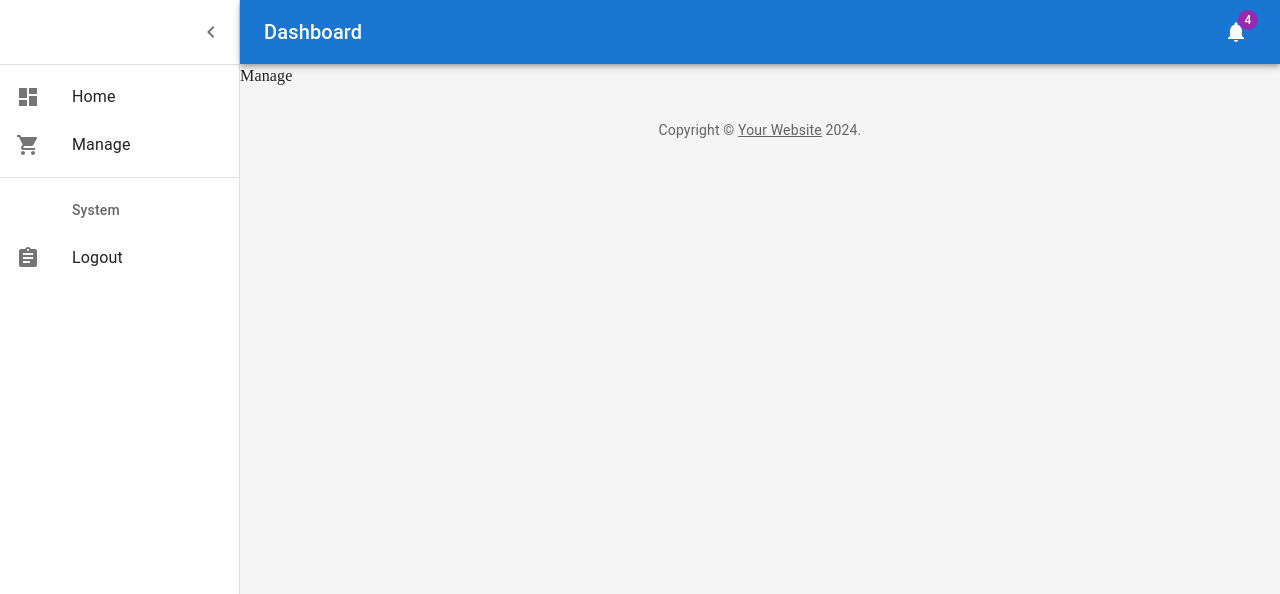
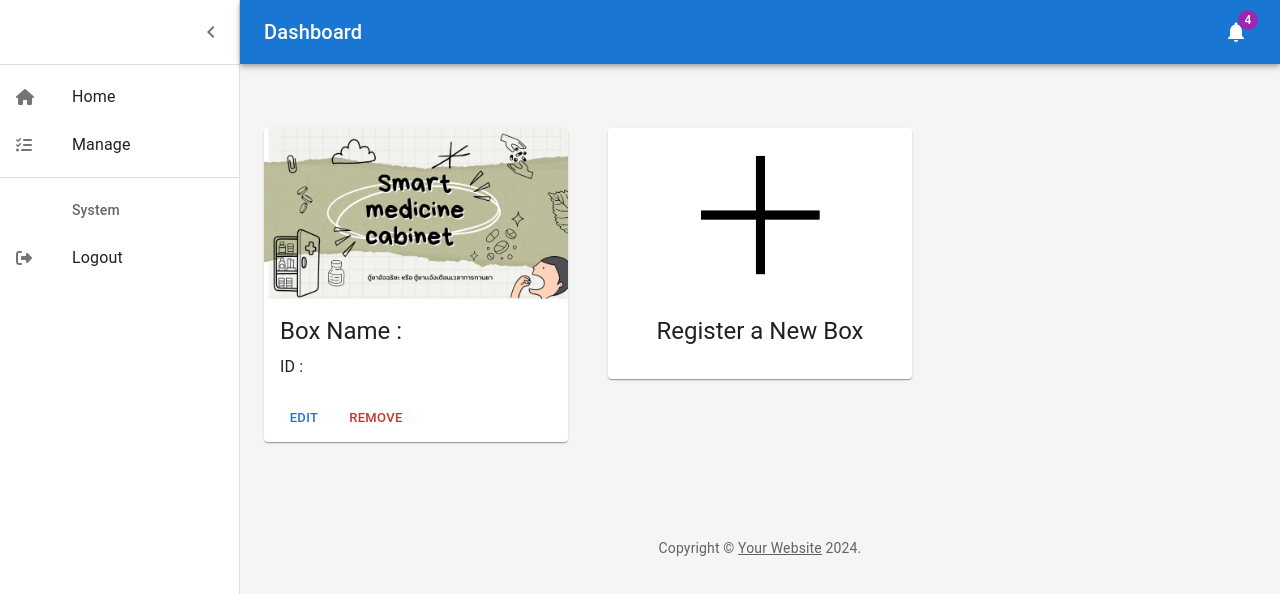
Before and after one commit to ImJustNon/KlongYaa-PjBL3-Frontend, a React (Create React App) app: page /manage in a window 1280 px wide. Shown: the top 594 px of the page. Built offline with nearby package versions, Linux system fonts and the light colour scheme; sample sign-in values are in the browser's storage.

Commit message:
Feat : Add card to manage page

```diff
--- /dev/null
+++ b/src/components/BoxCard.js
@@ -0,0 +1,70 @@
+import * as React from 'react';
+import Button from '@mui/material/Button';
+import Card from '@mui/material/Card';
+import CardActions from '@mui/material/CardActions';
+import CardContent from '@mui/material/CardContent';
+import CardMedia from '@mui/material/CardMedia';
+import Grid from '@mui/material/Grid';
+import Typography from '@mui/material/Typography';
+import Link from '@mui/material/Link';
+import { createTheme, ThemeProvider } from '@mui/material/styles';
+import boxCardImage from "../assets/images/optimized_smarttuuyaa.jpg";
+import plusSign from "../assets/images/plus_sign.png";
+
+function BoxCard() {
+    return (
+        <Grid item xs={12} sm={6} md={4}>
+            <Card sx={{ height: '100%', display: 'flex', flexDirection: 'column' }}>
+                <CardMedia
+                    component="div"
+                    sx={{
+                        pt: '56.25%',
+                    }}
+                    image={boxCardImage}
+                />
+                <CardContent sx={{ flexGrow: 1 }}>
+                    <Typography gutterBottom variant="h5" component="h2">
+                        Box Name :
+                    </Typography>
+                    <Typography>
+                        ID :
+                    </Typography>
+                </CardContent>
+                <CardActions>
+                    <Button size="small">Edit</Button>
+                    <Button size="small" color='error'>Remove</Button>
+                </CardActions>
+            </Card>
+        </Grid>
+    );
+}
+
+
+function CreateNewBoxCard({ onClick }){
+    return (
+        <Grid item xs={12} sm={6} md={4}>
+            <Card sx={{ height: 'fit', display: 'flex', flexDirection: 'column' }}>
+                <CardMedia
+                    className=' cursor-pointer'
+                    component="div"
+                    sx={{
+                        pt: '56.25%',
+                    }}
+                    image={plusSign}
+                    onClick={onClick}
+                />
+                <CardContent sx={{ flexGrow: 1 }}>
+                    <Typography gutterBottom variant="h5" component="h2" textAlign={"center"}>
+                        Register a New Box
+                    </Typography>
+                </CardContent>
+            </Card>
+        </Grid>
+    );
+}
+
+
+export {
+    BoxCard,
+    CreateNewBoxCard,
+}
--- a/src/components/Slidebar.js
+++ b/src/components/Slidebar.js
@@ -40,13 +40,13 @@ function SlideBar({ open, toggleDrawer }){
             <List component="nav">
                 <ListItemButton onClick={() => navigate("/home")}>
                     <ListItemIcon>
-                        <DashboardIcon />
+                        <i className="fa-solid fa-house"></i>
                     </ListItemIcon>
                     <ListItemText primary="Home" />
                 </ListItemButton>
                 <ListItemButton onClick={() => navigate("/manage")}>
                     <ListItemIcon>
-                        <ShoppingCartIcon />
+                        <i className="fa-solid fa-list-check"></i>
                     </ListItemIcon>
                     <ListItemText primary="Manage" />
                 </ListItemButton>
@@ -56,7 +56,7 @@ function SlideBar({ open, toggleDrawer }){
                 </ListSubheader>
                 <ListItemButton onClick={() => removeUserToken()}>
                     <ListItemIcon>
-                        <AssignmentIcon />
+                        <i className="fa-solid fa-right-from-bracket"></i>
                     </ListItemIcon>
                     <ListItemText primary="Logout" />
                 </ListItemButton>
--- a/src/pages/Manage.js
+++ b/src/pages/Manage.js
@@ -1,11 +1,30 @@
 import { useNavigate } from "react-router-dom";
 import { useParams } from 'react-router-dom';
-
+import { BoxCard, CreateNewBoxCard } from "../components/BoxCard";
+import CssBaseline from '@mui/material/CssBaseline';
+import { createTheme, ThemeProvider } from '@mui/material/styles';
+import Container from '@mui/material/Container';
+import Grid from '@mui/material/Grid';
 
 function ManageList(){
+    const defaultTheme = createTheme();
+    const cards = [1];
     return(
         <>
-            Manage
+            <ThemeProvider theme={defaultTheme}>
+                <CssBaseline />
+                <main>
+                    <Container sx={{ py: 8 }} maxWidth="lg">
+                        <Grid container spacing={5}>
+                            {cards.map((i) => (
+                                <BoxCard key={i} />
+                            ))}
+
+                            <CreateNewBoxCard onClick={() => console.log("asdasd")} />
+                        </Grid>
+                    </Container>
+                </main>
+            </ThemeProvider>
         </>
     )
 }
@@ -14,12 +33,13 @@ function ManageList(){
 function ManageBox(props){
     const navigate = useNavigate();
     const { boxId } = useParams();
+    const defaultTheme = createTheme();
 
     if(!boxId) return navigate("/manage");
 
     return(
         <>
-            Manage : {boxId}
+
         </>
     );
 }
```
Also changed, not shown: src/assets/images/optimized_smarttuuyaa.jpg (added), src/assets/images/plus_sign.png (added).
